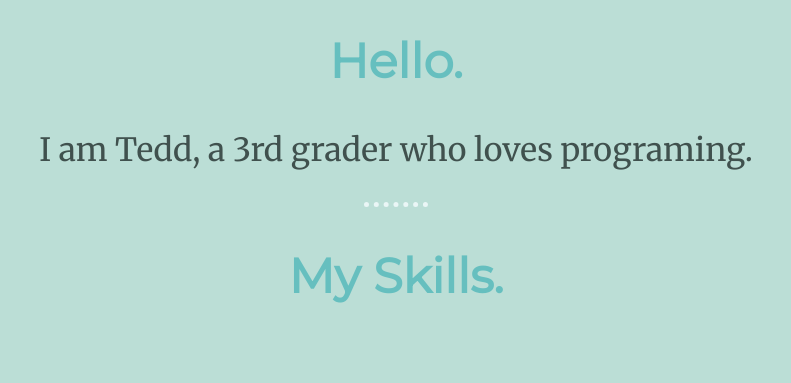
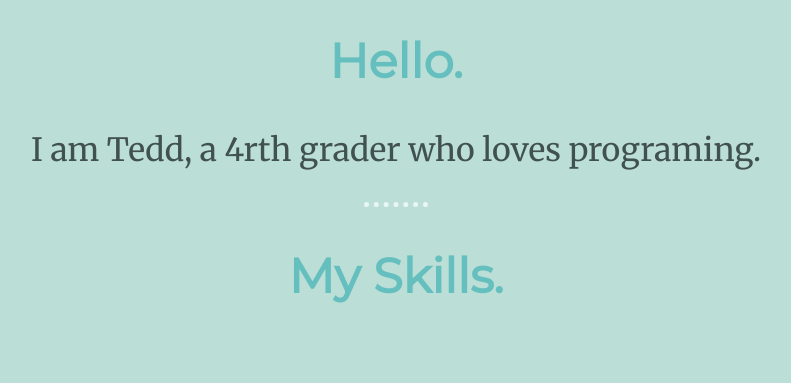
Before and after one commit to tedtony/my_site, a plain HTML site: page index.html in a window 1280 px wide. Shown: the part 1060-1443 px from the top of the page, without its empty margins (244-1035 px from the left). Drawn offline with Linux system fonts and the light colour scheme.

Commit message:
Update index.html

```diff
--- a/index.html
+++ b/index.html
@@ -26,7 +26,7 @@
         <img class="Tedd" src="images/circle-cropped.png" alt="Tedd">
         <h2>Hello.</h2>
         <p>
-          I am Tedd, a 3rd grader who loves programing.
+          I am Tedd, a 4rth grader who loves programing.
         </p>
     <!--    <p>Lorem ipsum dolor sit amet, vitae volutpat, dui conubia, dolor urna. Non auctor, montes nulla distinctio.</p>
 -->
```
